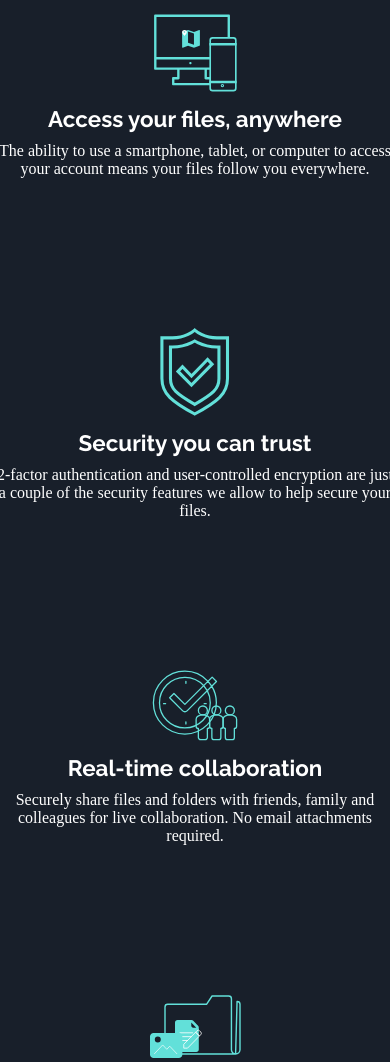
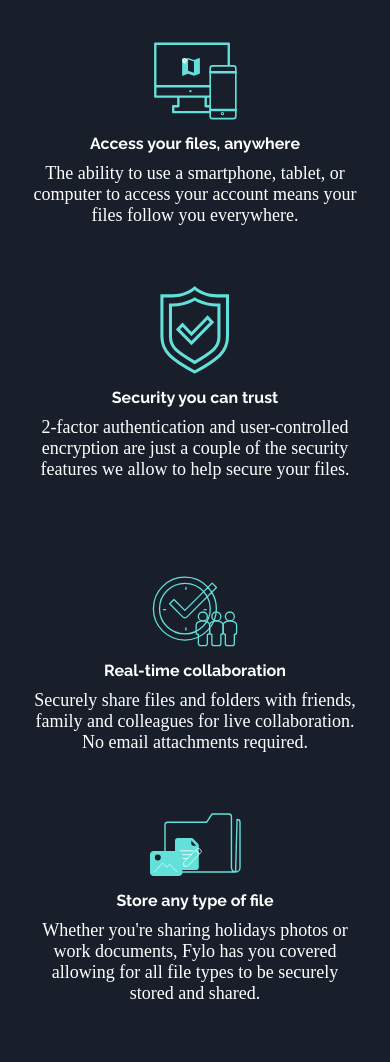
Before and after one commit to z3shan7/dark-theme-landing-page, a plain HTML site: page index.html in a window 390 px wide. Shown: the part 720-1782 px from the top of the page. After the commit the page ends 1756 px from the top, so only its background shows below. Drawn offline with nearby package versions, Linux system fonts and the light colour scheme.

Commit message:
feature section completed

```diff
--- a/index.html
+++ b/index.html
@@ -34,26 +34,30 @@
   </div>
 
   <div class="features-section">
-    <div class="accessing-files">
+    <div class="section-1">
+      <div class="col accessing-files">
         <img src="./images/icon-access-anywhere.svg" alt="monitor and mobile icon" class="monitor-icon">
         <p class="header">Access your files, anywhere</p>
         <p class="text">The ability to use a smartphone, tablet, or computer to access your account means your files follow you everywhere.</p>
       </div>
-    <div class="security">
+      <div class="col security">
         <img src="./images/icon-security.svg" alt="shield icon" class="secure-img">
         <p class="header">Security you can trust</p>
         <p class="text"> 2-factor authentication and user-controlled encryption are just a couple of the security features we allow to help secure your files.</p>
       </div>
-    <div class="collaboraion">
+    </div>
+    <div class="section-2">
+    <div class="col collaboraion">
       <img src="./images/icon-collaboration.svg" alt="collaboraion icon" class="collabs-img">
       <p class="header">Real-time collaboration</p>
       <p class="text">Securely share files and folders with friends, family and colleagues for live collaboration.
         No email attachments required.</p>
     </div>
-    <div class="storage">
+    <div class="col storage">
       <img src="./images/icon-any-file.svg" alt="folder icon" class="storage-img">
       <p class="header">Store any type of file</p>
       <p class="text">  Whether you're sharing holidays photos or work documents, Fylo has you covered allowing for all file types to be securely stored and shared.</p>
+    </div>
     </div>
   </div>
 
--- a/style.css
+++ b/style.css
@@ -134,8 +134,8 @@ header{
 
 .intro-Btn{
     margin-top: 25px;
-    background-color:var(--Blue-inside-call-to-action-gradient);
-    padding: 0.8rem 4.3rem;
+    background-color: var(--Blue-inside-call-to-action-gradient);
+    padding: 1rem 4.3rem;
     color: var(--White);
     border: none;
     outline: 0;
@@ -190,21 +190,23 @@ header{
     }
 }
 .features-section{
-    display: grid;
-    grid-template-columns: 25rem 25rem;
-    grid-gap: 9.375rem;
+   padding: 2rem;
+}
+.section-1,.section-2{
+    display: flex;
     text-align: center;
     color: #fff;
     margin-top: 6rem;
     justify-content: center;
     align-items: center;
 }
+.col{
+    width: 500px;
+}
 .features-section img{
     margin-bottom: 10px;
 }
-.accessing-files{
-    margin-top: 10px;
-}
+
 .features-section .header{
     font-family: var(--ff-raleway);
     font-size: 1.4rem;
@@ -212,9 +214,29 @@ header{
     margin-bottom: 10px;
 
 }
-@media screen and (max-width:1004px){
-    .features-section{
-        grid-template-columns: 25rem;
+.features-section .text{
+    width: 80%;
+    margin: auto;
+}
+@media screen and (max-width:810px){
+    .section-1,.section-2{
+        flex-direction: column;
+        gap: 60px;
+    }
+    .col{
+        width: auto;
+    }
+
+
+
+}
+@media screen and (max-width:450px){
+    .features-section .header{
+        font-size: 1rem;
+    }
+    .features-section .text{
+        font-size: 18px;
+        width: 100%;
     }
 
 
```
Lines whose indentation alone changed are shown as unchanged.
